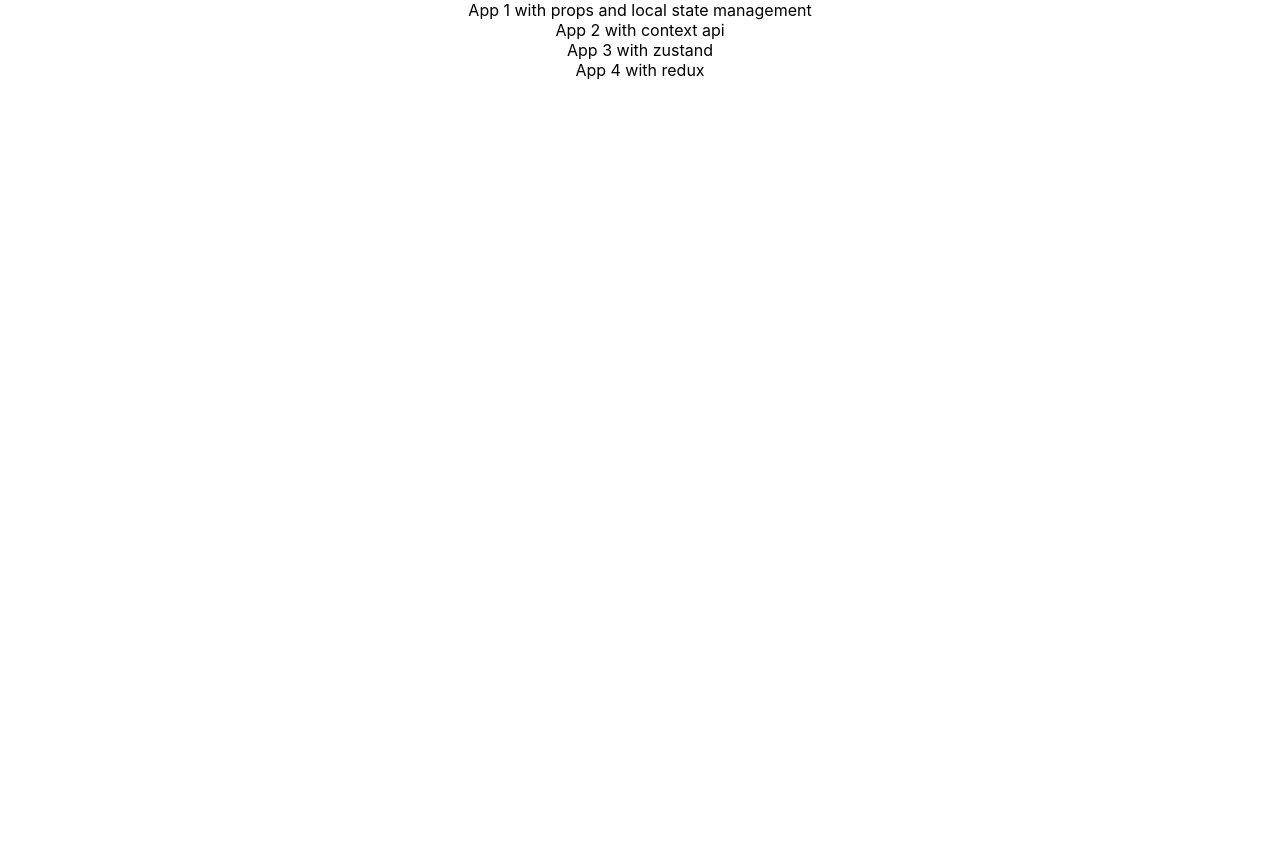
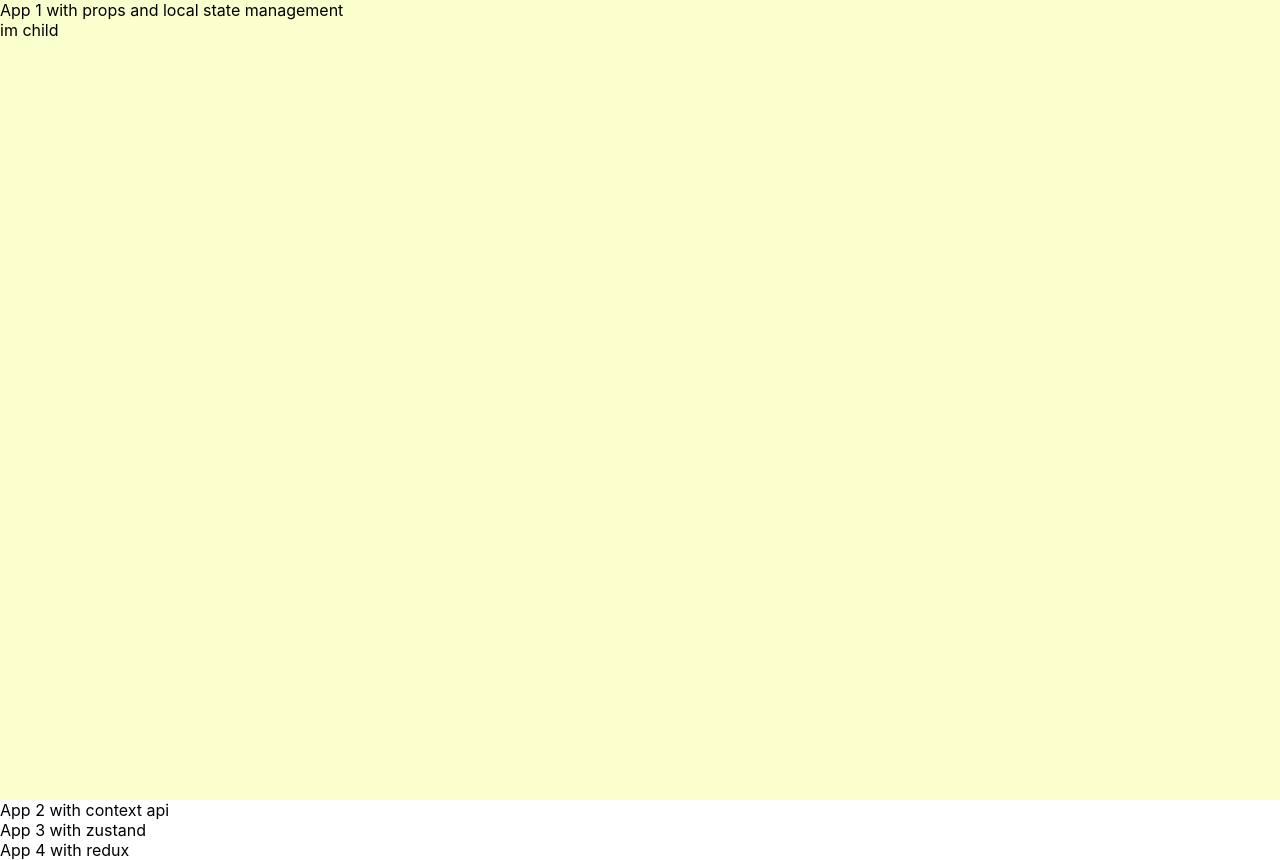
Before and after one commit to audreybozorgi/different-state-management-flow, a React (Create React App) app: page / in a window 1280 px wide. Before the commit the page ends 800 px from the top, so only its background shows below. Built offline with nearby package versions, Linux system fonts and the light colour scheme.

Commit message:
add classnames

```diff
--- a/src/App.css
+++ b/src/App.css
@@ -1,38 +1,16 @@
-.App {
-  text-align: center;
+.container{
+  height: 100vh;
+  width: 100vw;
 }
-
-.App-logo {
-  height: 40vmin;
-  pointer-events: none;
+.green{
+  background: #b6ffed
 }
-
-@media (prefers-reduced-motion: no-preference) {
-  .App-logo {
-    animation: App-logo-spin infinite 20s linear;
-  }
+.yellow{
+  background: #fbffce
 }
-
-.App-header {
-  background-color: #282c34;
-  min-height: 100vh;
-  display: flex;
-  flex-direction: column;
-  align-items: center;
-  justify-content: center;
-  font-size: calc(10px + 2vmin);
-  color: white;
+.pink{
+  background: #ffe9f7
 }
-
-.App-link {
-  color: #61dafb;
+.blue{
+  background: #e3f0ff
 }
-
-@keyframes App-logo-spin {
-  from {
-    transform: rotate(0deg);
-  }
-  to {
-    transform: rotate(360deg);
-  }
-}
--- a/src/App.js
+++ b/src/App.js
@@ -1,11 +1,20 @@
-import './App.css';
+import  './App.css';
 
 function App() {
   return (
-    <div className="App">
+    <div className='container yellow'>
       App 1 with props and local state management
+      <Child1Component />
     </div>
   );
 }
 
 export default App;
+
+const Child1Component = () => {
+  return (
+    <div>
+      im child
+    </div>
+  )
+}
```
